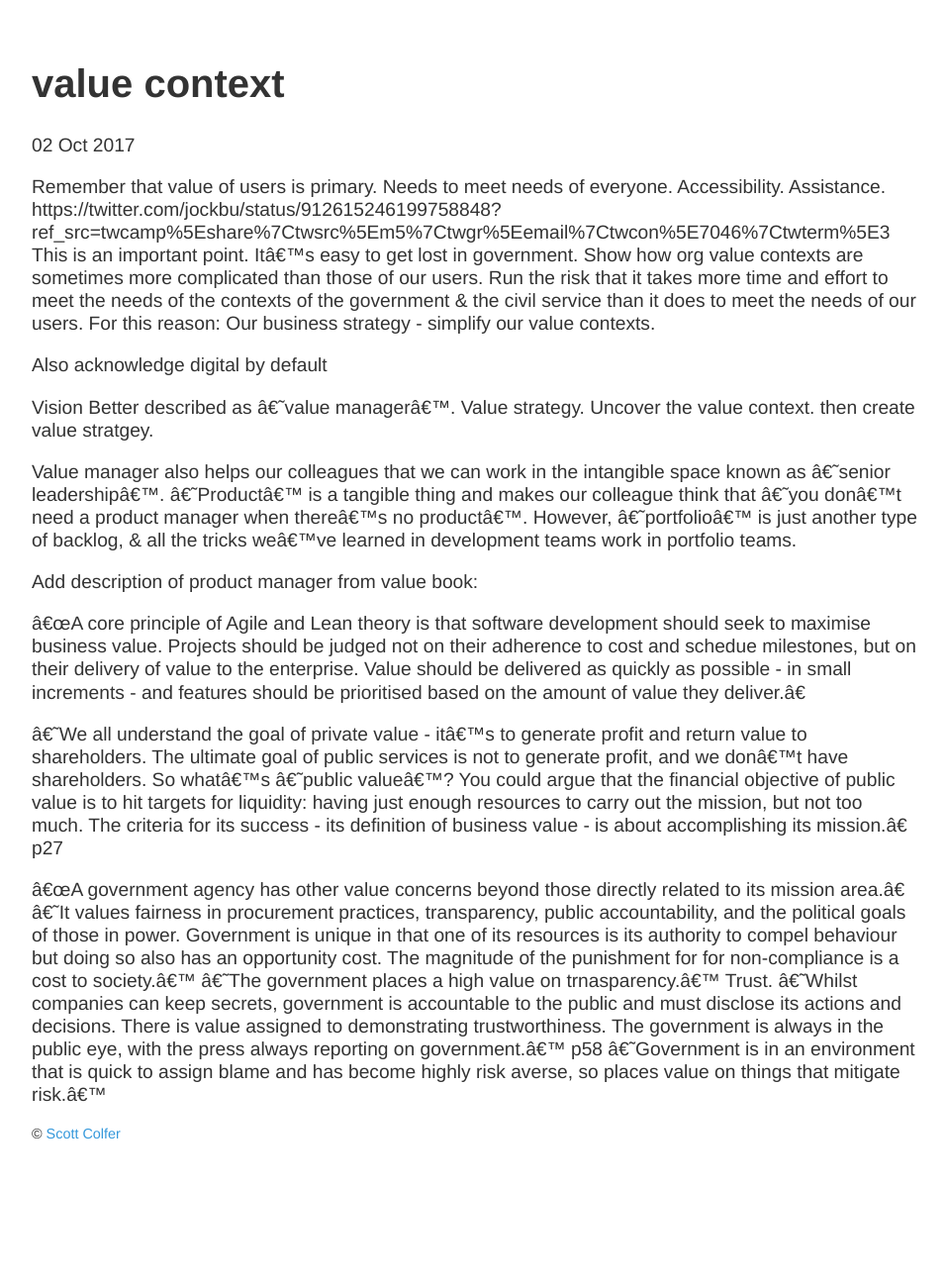
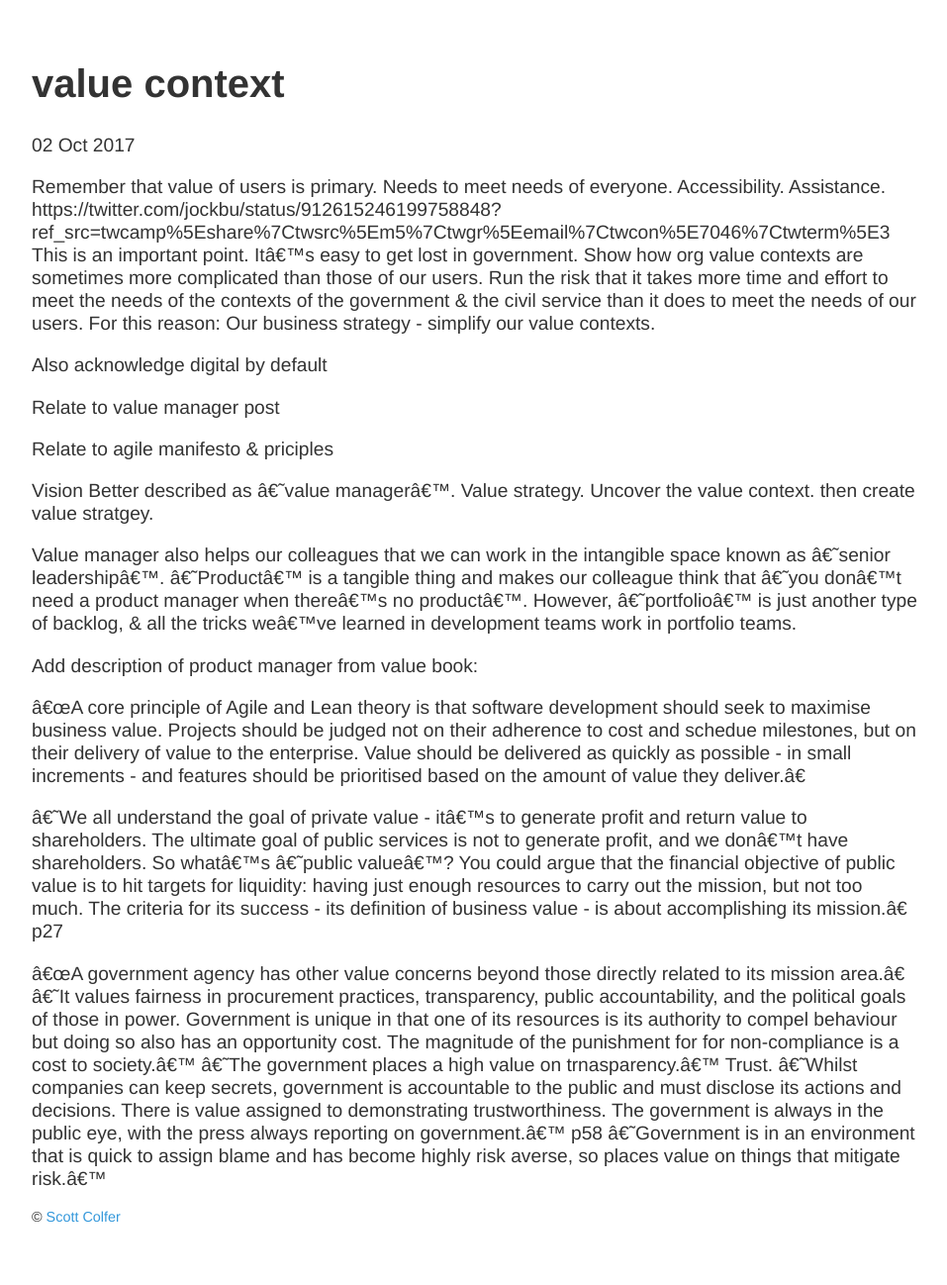
Before and after one commit to scottcolfer/scottcolfer.github.io, a Jekyll site: the page built from _posts/2017-10-02-value-context.md, in a window 1280 px wide. Shown: the whole page at 99% size, without its empty margins (160-1117 px from the left). Built offline with Jekyll 4.4.1, drawn with Linux system fonts in a browser that asks for light colours; before the commit the page ends 1214 px from its top, so only the background shows below that.

Commit message:
Update 2017-10-02-value-context.md

```diff
--- a/_posts/2017-10-02-value-context.md
+++ b/_posts/2017-10-02-value-context.md
@@ -9,6 +9,10 @@ This is an important point. It's easy to get lost in government. Show how org va
 For this reason: Our business strategy - simplify our value contexts.
 
 Also acknowledge digital by default
+
+Relate to value manager post
+
+Relate to agile manifesto & priciples
 
 Vision
 Better described as ‘value manager’.
```
